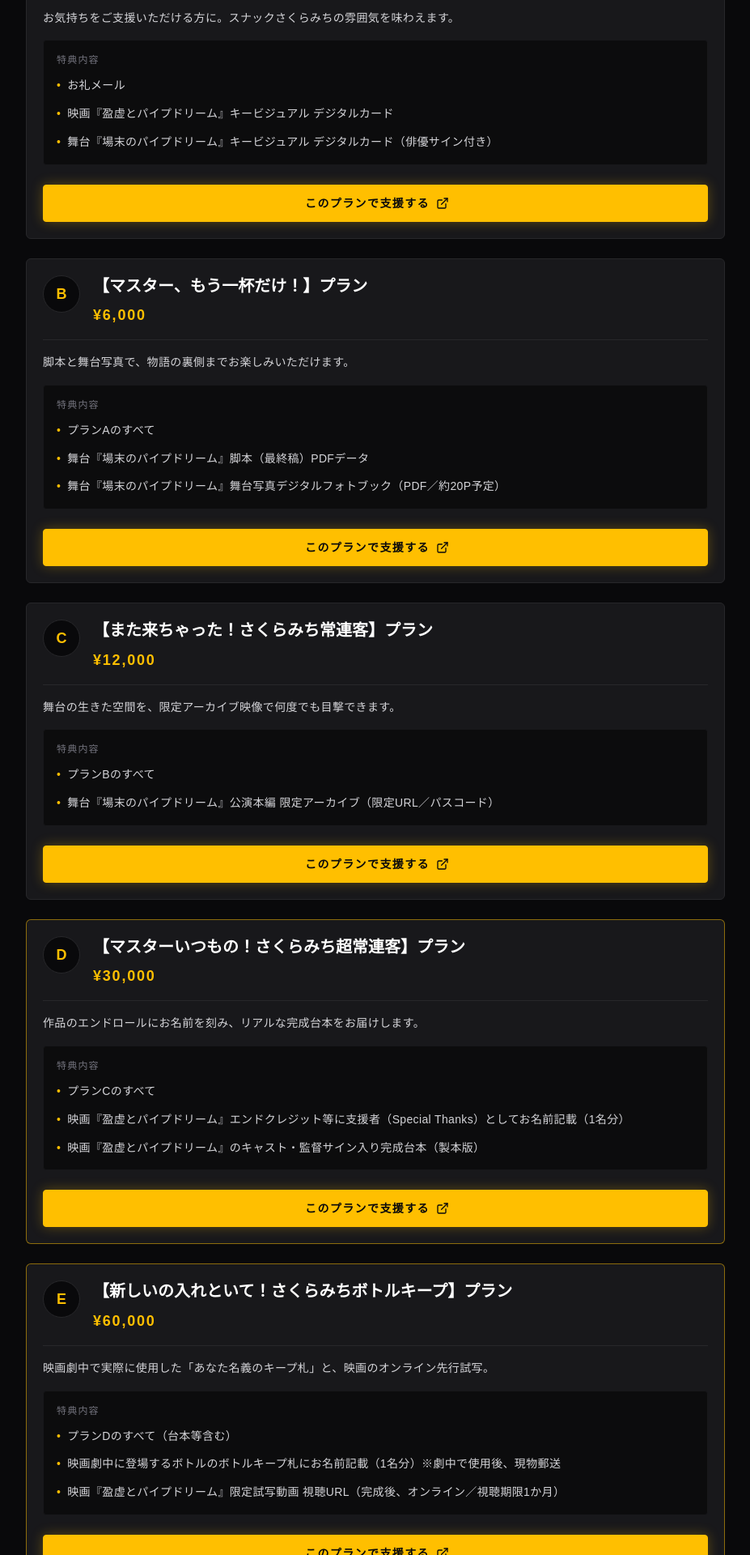
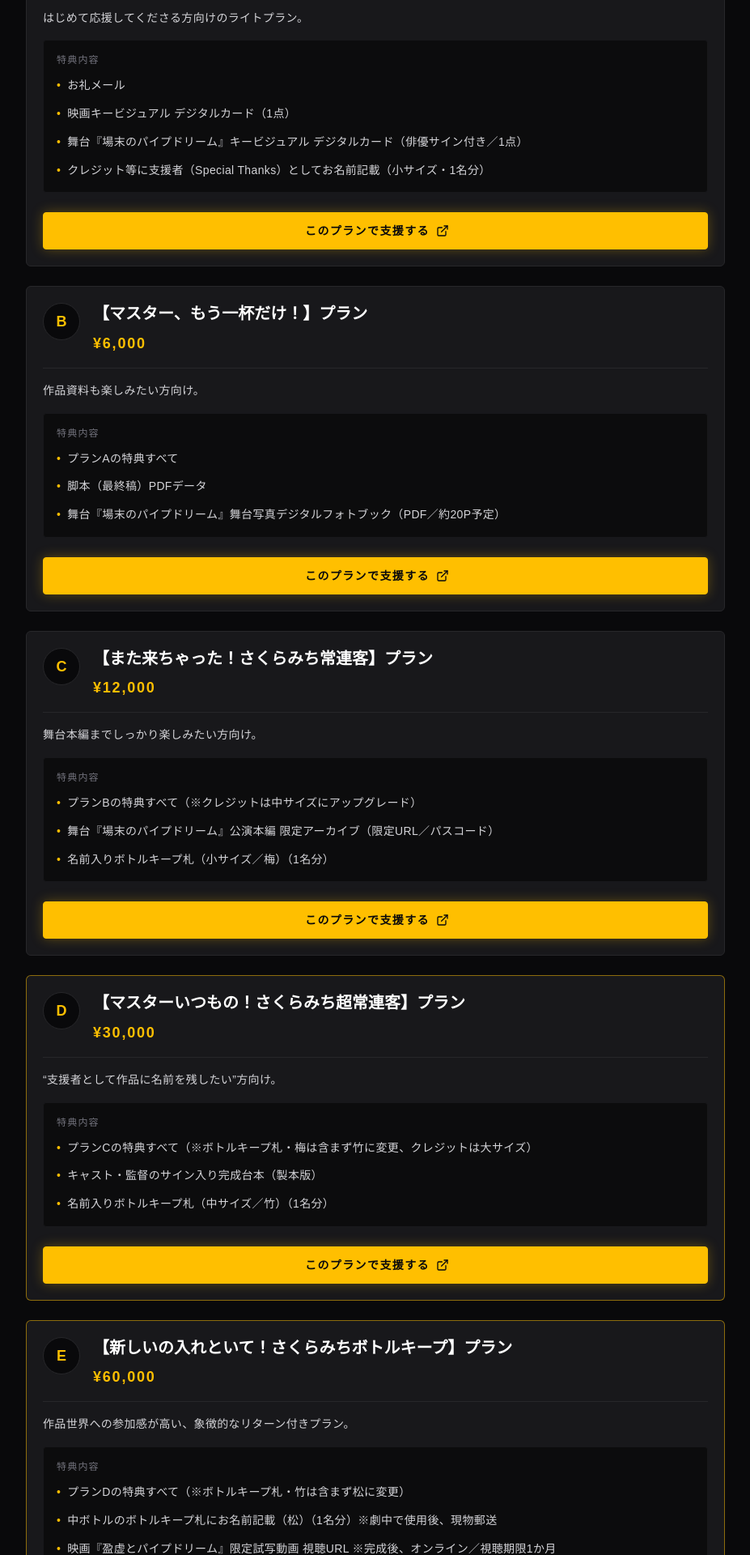
Before and after one commit to kdkmsy1016-ops/pipedream, a Next.js app: page /crowdfunding in a window 1280 px wide. Shown: the part 880-2800 px from the top of the page at 81% size, without its empty margins (176-1103 px from the left). Built offline with nearby package versions, Linux system fonts and the light colour scheme.

Commit message:
docs: update crowdfunding tier contents and descriptions

```diff
--- a/app/crowdfunding/data.tsx
+++ b/app/crowdfunding/data.tsx
@@ -5,12 +5,13 @@ export const TIERS = [
         id: 1,
         name: "【ふらっと一杯！】プラン",
         price: "3,000",
-        description: "お気持ちをご支援いただける方に。スナックさくらみちの雰囲気を味わえます。",
+        description: "はじめて応援してくださる方向けのライトプラン。",
         icon: <div className="text-[#ffbf00] font-bold text-lg leading-none w-5 h-5 flex items-center justify-center">A</div>,
         returns: [
             "お礼メール",
-            "映画『盈虚とパイプドリーム』キービジュアル デジタルカード",
-            "舞台『場末のパイプドリーム』キービジュアル デジタルカード（俳優サイン付き）"
+            "映画キービジュアル デジタルカード（1点）",
+            "舞台『場末のパイプドリーム』キービジュアル デジタルカード（俳優サイン付き／1点）",
+            "クレジット等に支援者（Special Thanks）としてお名前記載（小サイズ・1名分）"
         ],
         url: "https://motion-gallery.net/projects/eikyo-to-pipedream/collection/new?ticket_id=64600"
     },
@@ -18,11 +19,11 @@ export const TIERS = [
         id: 2,
         name: "【マスター、もう一杯だけ！】プラン",
         price: "6,000",
-        description: "脚本と舞台写真で、物語の裏側までお楽しみいただけます。",
+        description: "作品資料も楽しみたい方向け。",
         icon: <div className="text-[#ffbf00] font-bold text-lg leading-none w-5 h-5 flex items-center justify-center">B</div>,
         returns: [
-            "プランAのすべて",
-            "舞台『場末のパイプドリーム』脚本（最終稿）PDFデータ",
+            "プランAの特典すべて",
+            "脚本（最終稿）PDFデータ",
             "舞台『場末のパイプドリーム』舞台写真デジタルフォトブック（PDF／約20P予定）"
         ],
         url: "https://motion-gallery.net/projects/eikyo-to-pipedream/collection/new?ticket_id=64601"
@@ -31,11 +32,12 @@ export const TIERS = [
         id: 3,
         name: "【また来ちゃった！さくらみち常連客】プラン",
         price: "12,000",
-        description: "舞台の生きた空間を、限定アーカイブ映像で何度でも目撃できます。",
+        description: "舞台本編までしっかり楽しみたい方向け。",
         icon: <div className="text-[#ffbf00] font-bold text-lg leading-none w-5 h-5 flex items-center justify-center">C</div>,
         returns: [
-            "プランBのすべて",
-            "舞台『場末のパイプドリーム』公演本編 限定アーカイブ（限定URL／パスコード）"
+            "プランBの特典すべて（※クレジットは中サイズにアップグレード）",
+            "舞台『場末のパイプドリーム』公演本編 限定アーカイブ（限定URL／パスコード）",
+            "名前入りボトルキープ札（小サイズ／梅）（1名分）"
         ],
         url: "https://motion-gallery.net/projects/eikyo-to-pipedream/collection/new?ticket_id=64602"
     },
@@ -43,12 +45,12 @@ export const TIERS = [
         id: 4,
         name: "【マスターいつもの！さくらみち超常連客】プラン",
         price: "30,000",
-        description: "作品のエンドロールにお名前を刻み、リアルな完成台本をお届けします。",
+        description: "“支援者として作品に名前を残したい”方向け。",
         icon: <div className="text-[#ffbf00] font-bold text-lg leading-none w-5 h-5 flex items-center justify-center">D</div>,
         returns: [
-            "プランCのすべて",
-            "映画『盈虚とパイプドリーム』エンドクレジット等に支援者（Special Thanks）としてお名前記載（1名分）",
-            "映画『盈虚とパイプドリーム』のキャスト・監督サイン入り完成台本（製本版）"
+            "プランCの特典すべて（※ボトルキープ札・梅は含まず竹に変更、クレジットは大サイズ）",
+            "キャスト・監督のサイン入り完成台本（製本版）",
+            "名前入りボトルキープ札（中サイズ／竹）（1名分）"
         ],
         url: "https://motion-gallery.net/projects/eikyo-to-pipedream/collection/new?ticket_id=64603"
     },
@@ -56,12 +58,12 @@ export const TIERS = [
         id: 5,
         name: "【新しいの入れといて！さくらみちボトルキープ】プラン",
         price: "60,000",
-        description: "映画劇中で実際に使用した「あなた名義のキープ札」と、映画のオンライン先行試写。",
+        description: "作品世界への参加感が高い、象徴的なリターン付きプラン。",
         icon: <div className="text-[#ffbf00] font-bold text-lg leading-none w-5 h-5 flex items-center justify-center">E</div>,
         returns: [
-            "プランDのすべて（台本等含む）",
-            "映画劇中に登場するボトルのボトルキープ札にお名前記載（1名分）※劇中で使用後、現物郵送",
-            "映画『盈虚とパイプドリーム』限定試写動画 視聴URL（完成後、オンライン／視聴期限1か月）"
+            "プランDの特典すべて（※ボトルキープ札・竹は含まず松に変更）",
+            "中ボトルのボトルキープ札にお名前記載（松）（1名分）※劇中で使用後、現物郵送",
+            "映画『盈虚とパイプドリーム』限定試写動画 視聴URL ※完成後、オンライン／視聴期限1か月"
         ],
         url: "https://motion-gallery.net/projects/eikyo-to-pipedream/collection/new?ticket_id=64604"
     },
@@ -69,12 +71,11 @@ export const TIERS = [
         id: 6,
         name: "【スナックさくらみち貸切・完成記念パーティーご招待！】プラン",
         price: "100,000",
-        description: "聖地「さくらみち」で関係者と共に完成を祝う、特別なリアルイベントへご招待。",
+        description: "完成後の特別な場を一緒に楽しむ上位プラン。",
         icon: <div className="text-[#ffbf00] font-bold text-lg leading-none w-5 h-5 flex items-center justify-center">F</div>,
         returns: [
-            "プランEのすべて",
-            "映画の舞台となるスナック「さくらみち」（東京都稲城市）で行う試写会に、キャスト・スタッフと参加",
-            "完成記念パーティー／試写会ご招待"
+            "プランEの特典すべて",
+            "映画の舞台となるスナック「さくらみち」（東京都稲城市）で行う試写会に、キャスト・スタッフと参加 ※完成記念パーティー／試写会ご招待"
         ],
         url: "https://motion-gallery.net/projects/eikyo-to-pipedream/collection/new?ticket_id=64605"
     },
@@ -82,11 +83,11 @@ export const TIERS = [
         id: 7,
         name: "【アソシエイトプロデューサー権】プラン",
         price: "300,000",
-        description: "作品を根底から支え、共に創り上げる最高ランクのスポンサー権です。",
+        description: "個人・法人協賛向けの最上位プラン。",
         icon: <div className="text-[#ffbf00] font-bold text-lg leading-none w-5 h-5 flex items-center justify-center">G</div>,
         returns: [
-            "プランFのすべて",
-            "映画のエンドクレジット等にアソシエイトプロデューサー（協賛）としてお名前記載（1名分）",
+            "プランFの特典すべて（※クレジットがアソシエイトプロデューサーに変更）",
+            "クレジット等にアソシエイトプロデューサー（協賛）としてお名前記載（1名分）",
             "法人・企業ロゴ掲載可"
         ],
         url: "https://motion-gallery.net/projects/eikyo-to-pipedream/collection/new?ticket_id=64606"
@@ -95,15 +96,17 @@ export const TIERS = [
 
 export const MATRIX_FEATURES = [
     { name: "お礼メール", tiers: [1, 2, 3, 4, 5, 6, 7] },
-    { name: "KV デジタルカード", tiers: [1, 2, 3, 4, 5, 6, 7] },
-    { name: "舞台KVサイン付カード", tiers: [1, 2, 3, 4, 5, 6, 7] },
-    { name: "舞台脚本(最終稿)PDFデータ", tiers: [2, 3, 4, 5, 6, 7] },
-    { name: "舞台デジタルフォトブック", tiers: [2, 3, 4, 5, 6, 7] },
+    { name: "映画・舞台KV デジタルカード", tiers: [1, 2, 3, 4, 5, 6, 7] },
+    { name: "STクレジット(小)", tiers: [1, 2] },
+    { name: "台本PDF・舞台フォトブック", tiers: [2, 3, 4, 5, 6, 7] },
+    { name: "STクレジット(中)", tiers: [3] },
+    { name: "名前入りキープ札(梅)", tiers: [3] },
     { name: "舞台公演 限定アーカイブ", tiers: [3, 4, 5, 6, 7] },
-    { name: "映画のエンドロールお名前記載", tiers: [4, 5, 6, 7] },
-    { name: "映画のキャスト・監督サイン入り完成台本", tiers: [4, 5, 6, 7] },
-    { name: "映画劇中にあなた名義のキープ札(現物郵送)", tiers: [5, 6, 7] },
+    { name: "STクレジット(大)", tiers: [4, 5, 6] },
+    { name: "名前入りキープ札(竹)", tiers: [4] },
+    { name: "キャスト・監督サイン入り完成台本", tiers: [4, 5, 6, 7] },
+    { name: "名前入りキープ札(松)※使用後郵送", tiers: [5, 6, 7] },
     { name: "映画限定試写動画(オンライン)", tiers: [5, 6, 7] },
-    { name: "さくらみち試写会・パーティー参加", tiers: [6, 7] },
-    { name: "APクレジット・ロゴ掲載可", tiers: [7] }
+    { name: "完成記念パーティーご招待", tiers: [6, 7] },
+    { name: "APお名前記載・ロゴ掲載", tiers: [7] }
 ];
```
